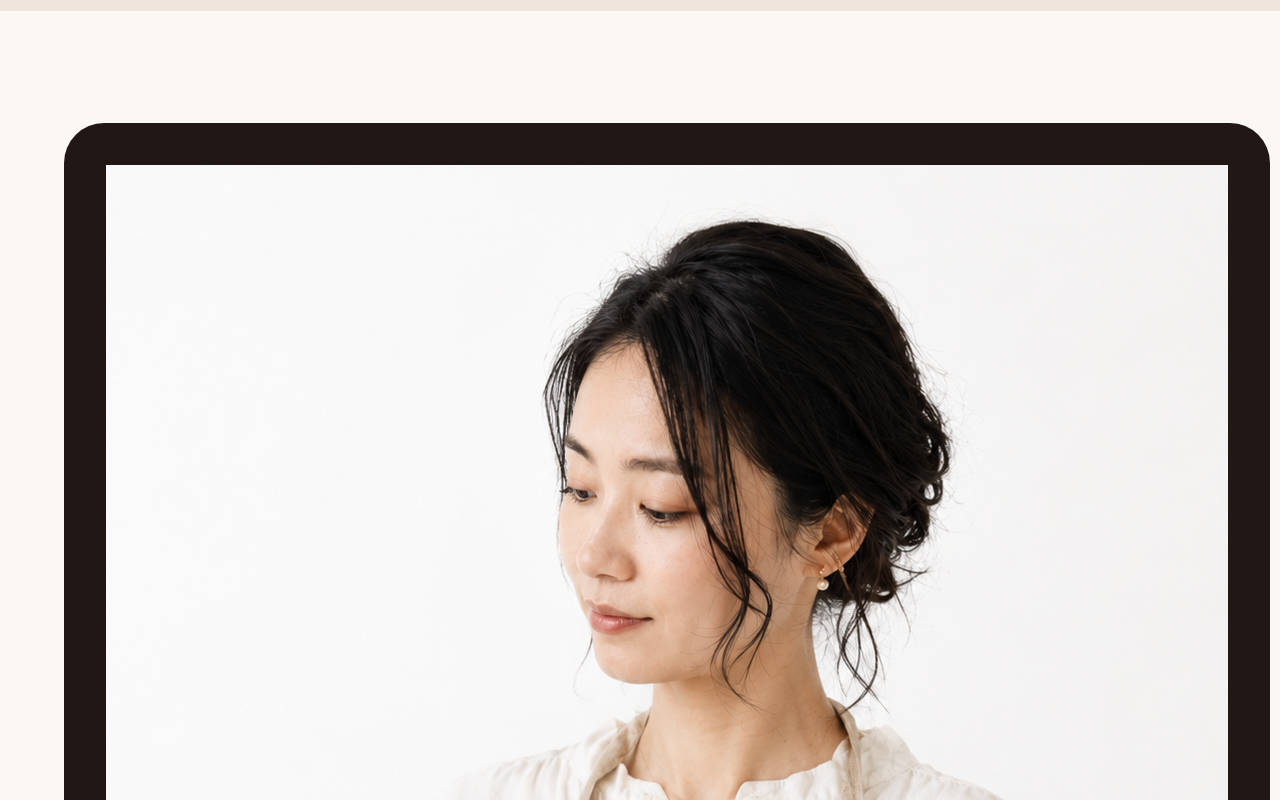
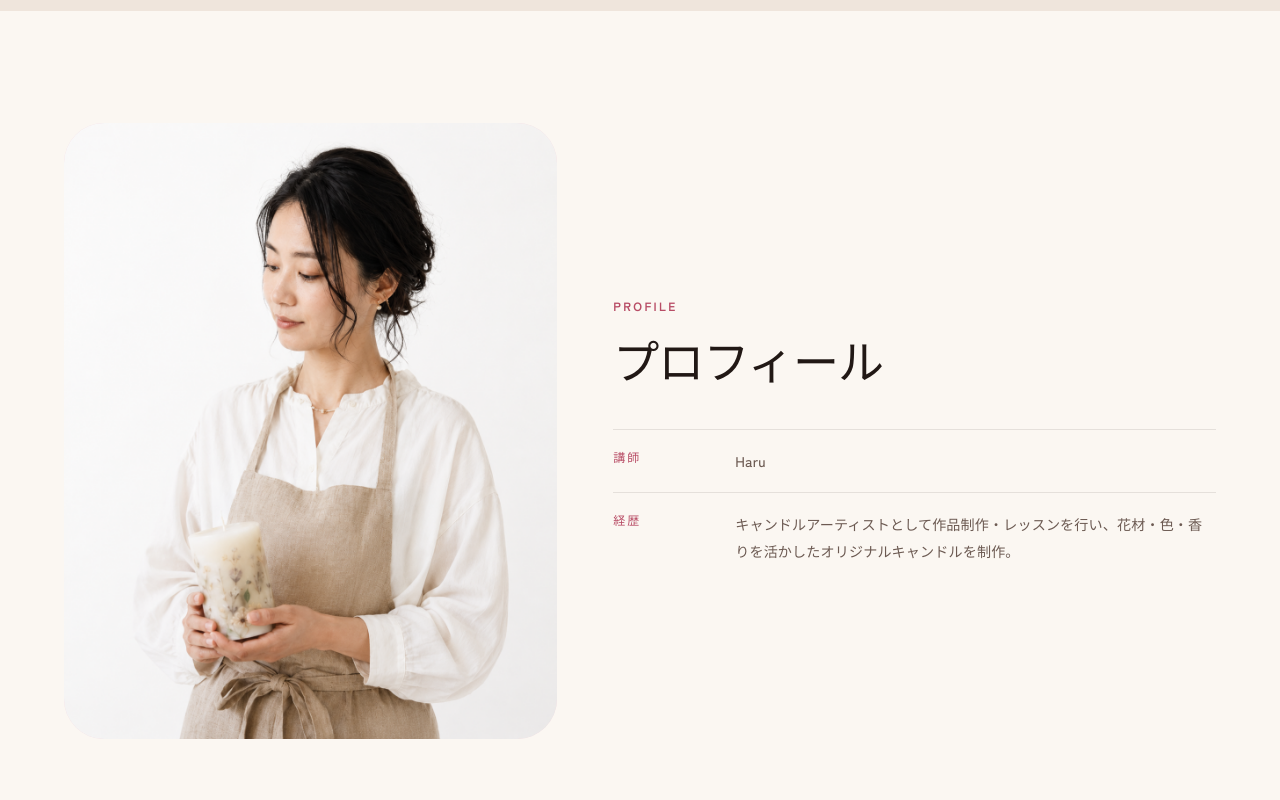
Before and after one commit to bschoice/sakura-candle-demo, a React (Vite) app: page / in a window 1280 px wide. Shown: the part 3780-4580 px from the top of the page. Built offline with nearby package versions, Linux system fonts and the light colour scheme.

Commit message:
Style Sakura profile image

```diff
--- a/src/index.css
+++ b/src/index.css
@@ -77,6 +77,8 @@ h1 { font-size: clamp(84px, 13vw, 168px); line-height: 0.92; letter-spacing: -0.
 .workContent p:last-child { max-width: 720px; margin: 24px 0 0; color: #6c5a52; line-height: 1.9; }
 .profileSection { display: grid; grid-template-columns: 0.9fr 1.1fr; gap: 56px; max-width: 1280px; margin: 0 auto; padding: 112px clamp(20px, 5vw, 64px); }
 .profileCard { padding: 42px; border-radius: 40px; color: #fbf7f2; background: #211815; }
+.profileImageCard { padding: 0; overflow: hidden; min-height: 430px; background: #f7dbe1; }
+.profileImage { display: block; width: 100%; height: 100%; min-height: 430px; object-fit: cover; }
 .profileCard h2 { font-size: clamp(64px, 8vw, 100px); letter-spacing: -0.08em; }
 .profileCard p:last-child { margin: 26px 0 0; color: #e7d9d0; line-height: 1.9; }
 .messageBlock { display: flex; flex-direction: column; justify-content: center; }
```
